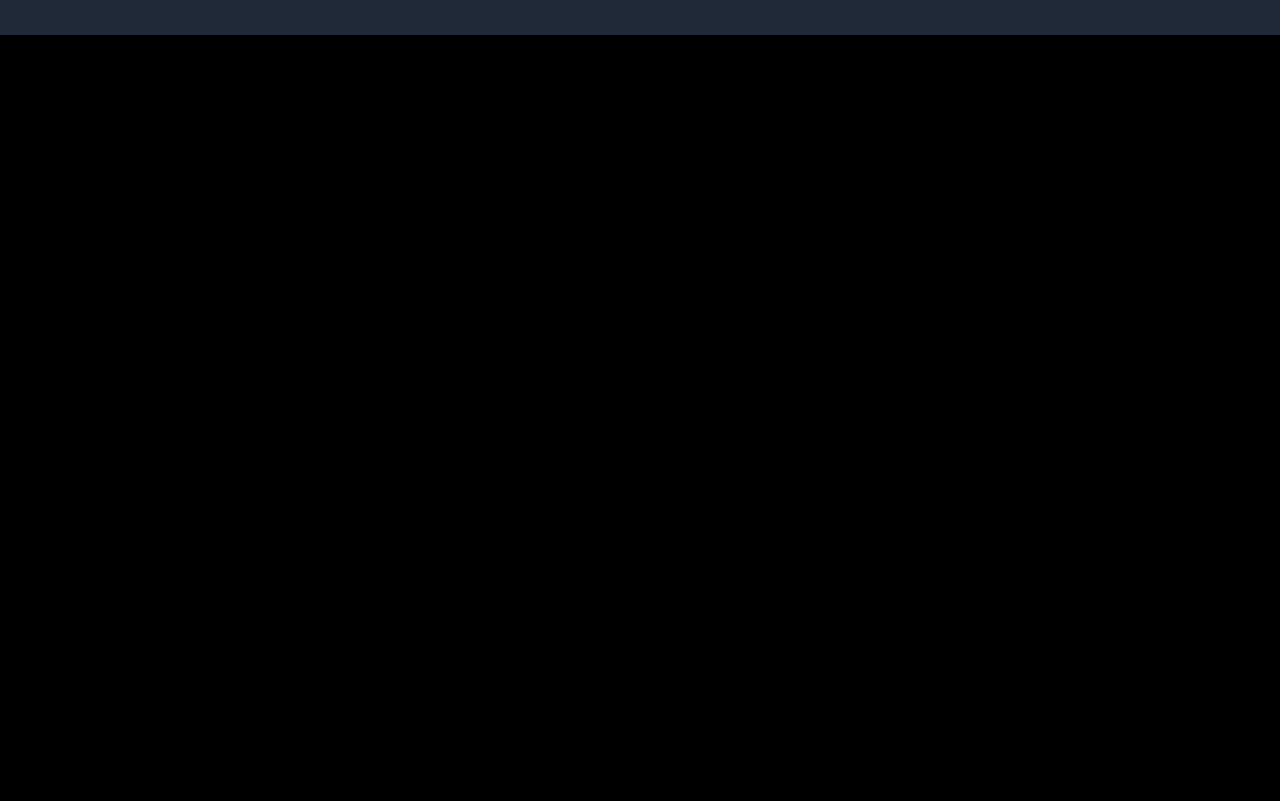
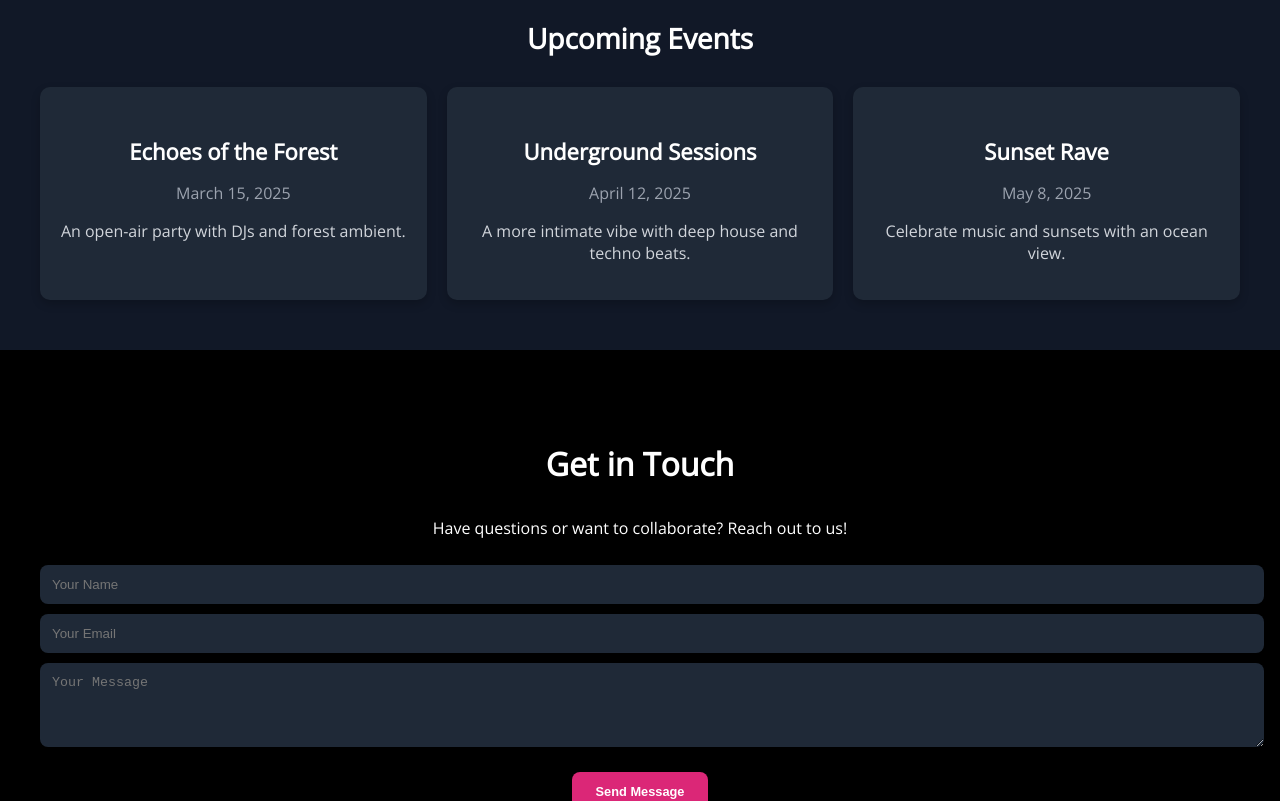
Before and after one commit to skev24/lolly-productions, a React (Create React App) app: page / in a window 1280 px wide. Shown: the part 1060-1861 px from the top of the page. Before the commit the page ends 1095 px from the top, so only its background shows below. Built offline with nearby package versions, Linux system fonts and the light colour scheme.

Commit message:
First version of Events and Contact
First version of events and contact sections completed.

```diff
--- a/src/App.css
+++ b/src/App.css
@@ -104,40 +104,57 @@ header nav a:hover {
 }
 
 /* Events Section */
-/* .event {
-  background-color: #1f2937;
-  padding: 60px 20px;
+
+.events-section {
+  background-color: #111827;
+  padding: 50px 20px;
+  color: white;
 }
 
-.event h3 {
+.container {
+  max-width: 1200px;
+  margin: 0 auto;
   text-align: center;
-  font-size: 2rem;
+}
+
+.section-title {
+  font-size: 28px;
   font-weight: bold;
+  margin-bottom: 30px;
+}
+
+.events-grid {
+  display: grid;
+  grid-template-columns: repeat(auto-fit, minmax(300px, 1fr));
+  gap: 20px;
+  justify-content: center;
 }
 
 .event-card {
-  background-color: #111827;
+  background-color: #1f2937;
   padding: 20px;
-  border-radius: 12px;
-  transition: transform 0.3s;
+  border-radius: 10px;
+  box-shadow: 0px 4px 10px rgba(0, 0, 0, 0.2);
 }
 
-.event-card:hover {
-  transform: scale(1.05);
+.event-title {
+  font-size: 22px;
+  font-weight: bold;
+  margin-bottom: 10px;
 }
 
-.event-card h4 {
-  font-size: 1.5rem;
-  font-weight: bold;
+.event-date {
+  color: #9ca3af;
+  font-size: 16px;
 }
 
-.event-card p {
+.event-description {
+  margin-top: 10px;
   color: #d1d5db;
-  margin-top: 5px;
-} */
+}
 
 /* Contact Section */
-/* #contact {
+#contact {
   padding: 60px 20px;
   text-align: center;
 }
@@ -160,16 +177,20 @@ header nav a:hover {
 
 #contact .button {
   margin-top: 20px;
-  background-color: #ec4899;
+  background-color: #db2777;
   padding: 12px 24px;
   border-radius: 8px;
+  border: none;
   font-weight: bold;
+  font-size: 0.8rem;
+  color: white;
   transition: 0.3s;
+  cursor: pointer;
 }
 
 #contact .button:hover {
   background-color: #be185d;
-} */
+}
 
 /* Footer */
 footer {
--- a/src/components/ContactSection.js
+++ b/src/components/ContactSection.js
@@ -26,7 +26,7 @@ const ContactSection = () => {
               rows="4"
               className="w-full px-4 py-2 rounded-lg bg-gray-800 text-white focus:outline-none"
             ></textarea>
-            <Button className="bg-pink-600 hover:bg-pink-700">Send Message</Button>
+            <Button className="button">Send Message</Button>
           </form>
         </div>
       </section>
--- a/src/components/EventsSection.js
+++ b/src/components/EventsSection.js
@@ -1,36 +1,39 @@
-import React from 'react';
-import { Card, CardContent } from "../components/ui/Card";
+import React from "react";
+
+const events = [
+  {
+    title: "Echoes of the Forest",
+    date: "March 15, 2025",
+    description: "An open-air party with DJs and forest ambient.",
+  },
+  {
+    title: "Underground Sessions",
+    date: "April 12, 2025",
+    description: "A more intimate vibe with deep house and techno beats.",
+  },
+  {
+    title: "Sunset Rave",
+    date: "May 8, 2025",
+    description: "Celebrate music and sunsets with an ocean view.",
+  }
+];
 
 const EventsSection = () => {
   return (
-    <section id="events" className="event">
-        <div className="container mx-auto">
-          <h3>Upcoming Events</h3>
-          <div className="grid grid-cols-1 md:grid-cols-2 lg:grid-cols-3 gap-6 mt-8">
-            <Card>
-              <CardContent>
-                <h4>Echoes of the Forest</h4>
-                <p className="text-gray-400">March 15, 2025</p>
-                <p className="mt-2 text-gray-300">An open-air party with DJs and forest ambient.</p>
-              </CardContent>
-            </Card>
-            <Card>
-              <CardContent>
-                <h4>Underground Sessions</h4>
-                <p className="text-gray-400">April 12, 2025</p>
-                <p className="mt-2 text-gray-300">A more intimate vibe with deep house and techno beats.</p>
-              </CardContent>
-            </Card>
-            <Card>
-              <CardContent>
-                <h4>Sunset Rave</h4>
-                <p className="text-gray-400">May 8, 2025</p>
-                <p className="mt-2 text-gray-300">Celebrate music and sunsets with an ocean view.</p>
-              </CardContent>
-            </Card>
-          </div>
+    <section id="events" className="events-section">
+      <div className="container">
+        <h3 className="section-title">Upcoming Events</h3>
+        <div className="events-grid">
+          {events.map((event, index) => (
+            <div key={index} className="event-card">
+              <h4 className="event-title">{event.title}</h4>
+              <p className="event-date">{event.date}</p>
+              <p className="event-description">{event.description}</p>
+            </div>
+          ))}
         </div>
-      </section>
+      </div>
+    </section>
   );
 };
 
--- a/src/pages/HomePage.js
+++ b/src/pages/HomePage.js
@@ -13,8 +13,8 @@ const HomePage = () => {
       <main>
         <HeroSection />
         <AboutSection />
-        {/* <EventsSection /> */}
-        {/* <ContactSection />  */}
+        <EventsSection />
+        <ContactSection />
       </main>
       <Footer />
     </div>
```
